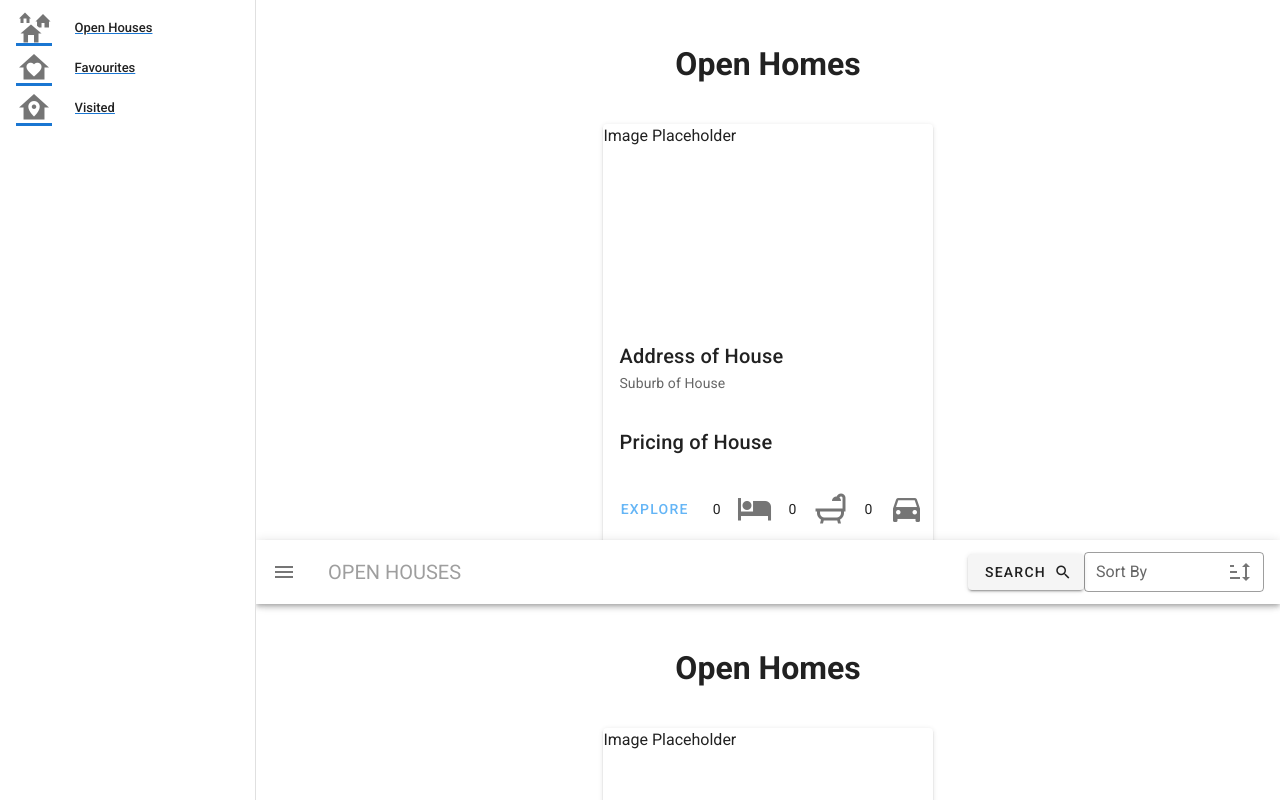
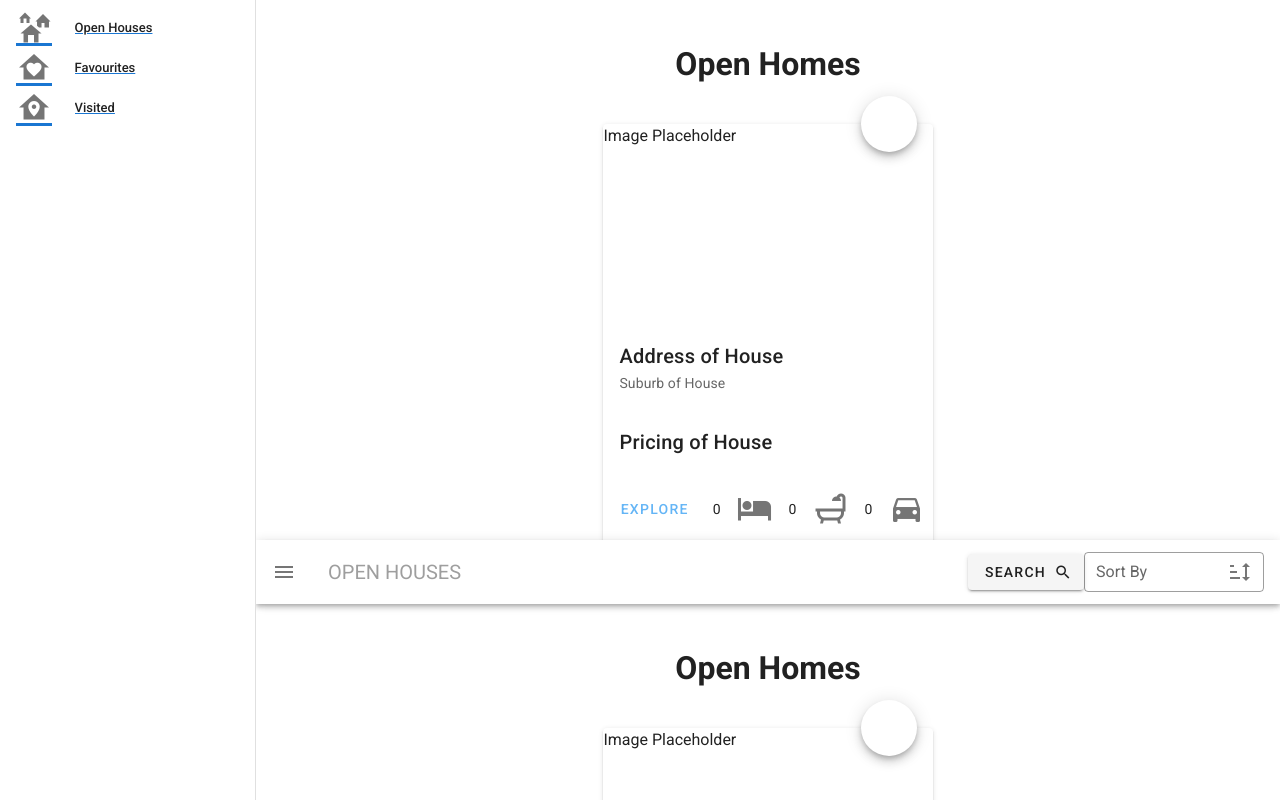
Before and after one commit to JoshuaKnewstub/prolist-vuetify-ui, a Vue app: page / in a window 1280 px wide. Shown: the top 800 px of the page. Built offline with nearby package versions, Linux system fonts and the light colour scheme.

Commit message:
add IconChange method

```diff
--- a/package.json
+++ b/package.json
@@ -10,6 +10,7 @@
   "dependencies": {
     "core-js": "^3.6.5",
     "vue": "^2.6.11",
+    "vue-router": "^3.4.9",
     "vuetify": "^2.2.11"
   },
   "devDependencies": {
--- a/src/components/OpenHomes.vue
+++ b/src/components/OpenHomes.vue
@@ -3,10 +3,20 @@
     <h1 class="openHomesHeading ma-10">Open Homes</h1>
     <v-layout row wrap>
       <v-card class="mx-auto ma-2" max-width="344">
-        <v-img
-          height="200px"
-        >Image Placeholder</v-img>
-
+        <v-img height="200px">Image Placeholder</v-img>
+        <v-fab-transition>
+              <v-btn
+                @click="toggleButton"
+                color="white"
+                dark
+                absolute
+                top
+                right
+                fab
+              >
+                <v-icon id="favouriteToggle" color="blue"></v-icon>
+              </v-btn>
+            </v-fab-transition>
         <v-card-title class="address">
           Address of House
         </v-card-title>
@@ -43,11 +53,16 @@
 <script>
   export default {
     name: 'openhomes',
-
     data: () => ({
       show: false,
+      clicked: false,
+      favouriteToggle: 'mdi-36px mdi-star'
     }),
-  }
+    methods: {
+      toggleButton() {
+        this.favouriteToggle = 'mdi-36px mdi-car'
+    },
+  }}
 </script>
 <style scoped>
   .openHomesHeading {
```
Also changed, not shown: 1 other file (tests, documents, lock files or other folders).
